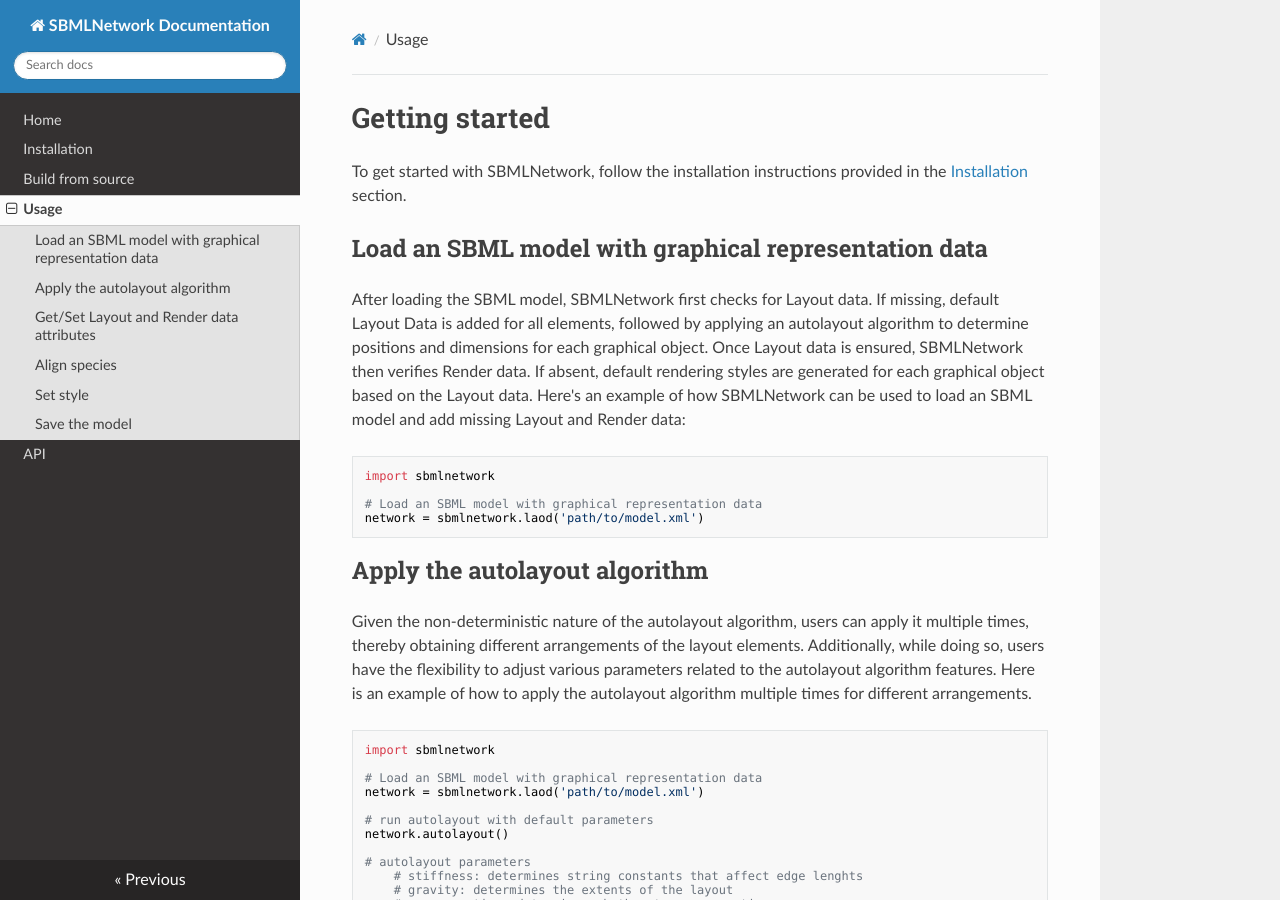
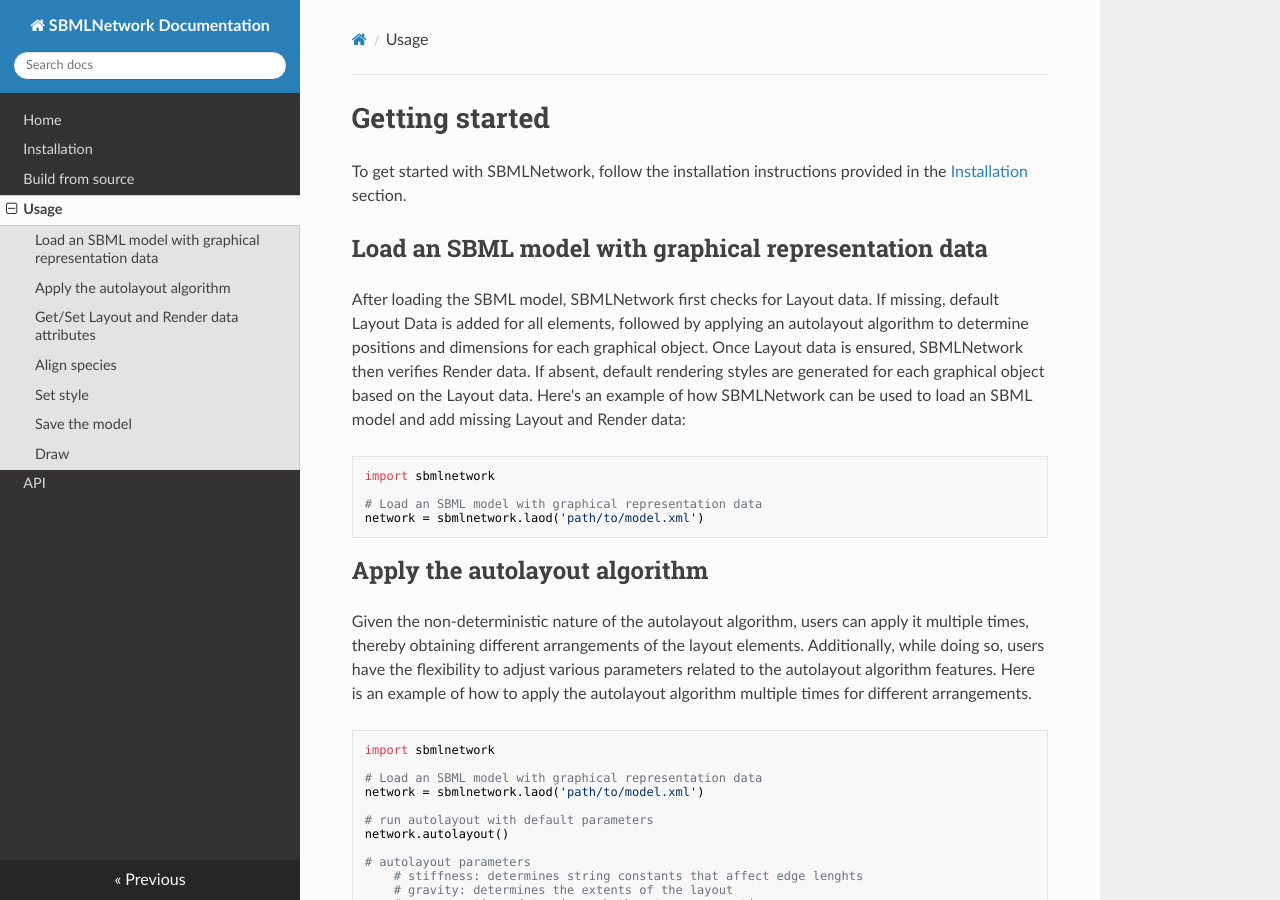
Before and after one commit to sys-bio/SBMLNetwork, an MkDocs documentation site: the page built from docs/usage.md, in a window 1280 px wide and 900 px high. Built offline with MkDocs 1.6.1, drawn with Linux system fonts in a browser that asks for light colours; nearby versions of some CDN libraries.

````diff
--- a/docs/usage.md
+++ b/docs/usage.md
@@ -112,7 +112,7 @@ xml_output_file_path = "path/to/output_example.xml"
 network.save(xml_output_file_path)
 ```
 
-# Draw
+## Draw
 Another feature of SBMLNetwork is its capability to render an image of the graphical representation of the SBML model by making use of its Layout and Render data and leveraging Skia, a powerful graphics library developed by Google. Users can call the `draw` function to display the image on the console or export the image by passing the `file_name` argument, which contains the directory, name, and format of the image to be exported, to the draw function. Exporting to PDF, JPG, and PNG formats is currently supported. Export tp PDF is a vector format enabling resolution-independent rendering. Below is a demonstration of utilizing the `draw` function.
 
 ```python
````
